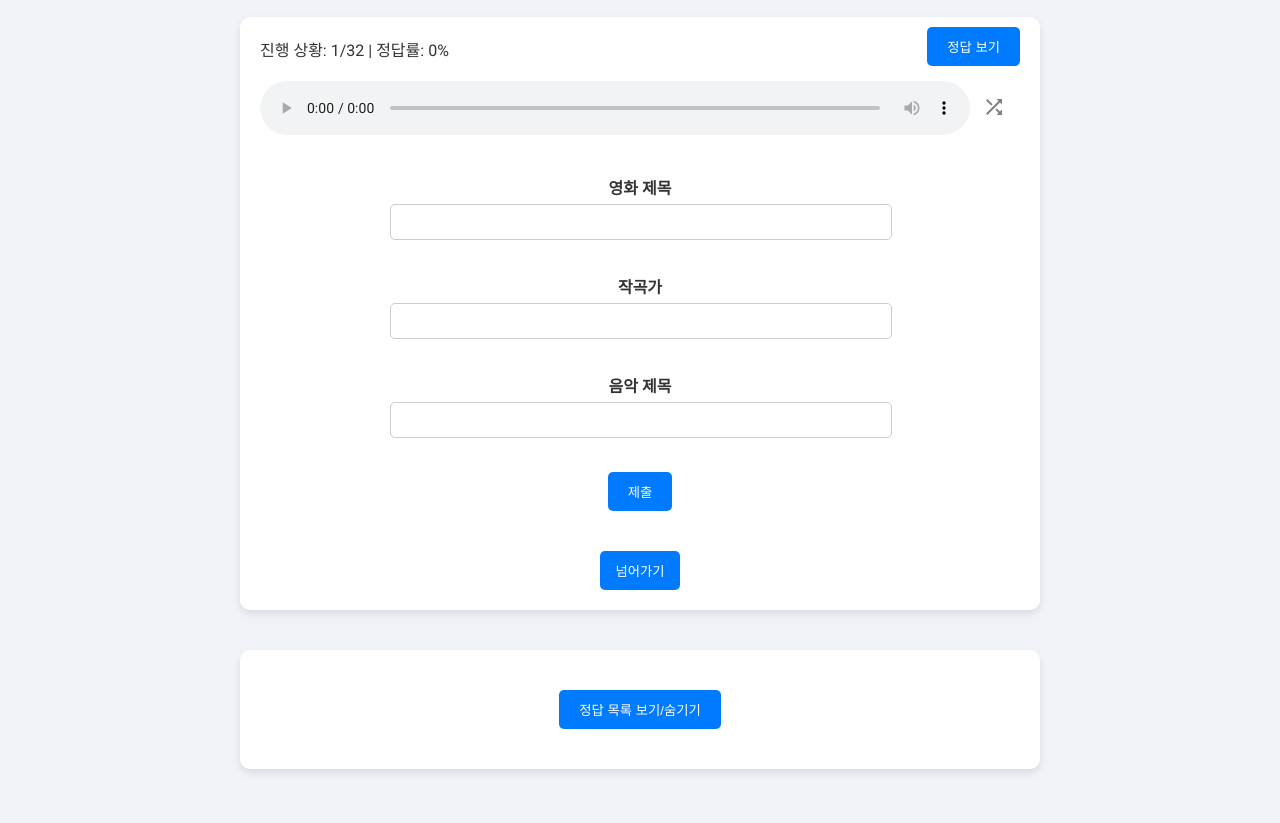
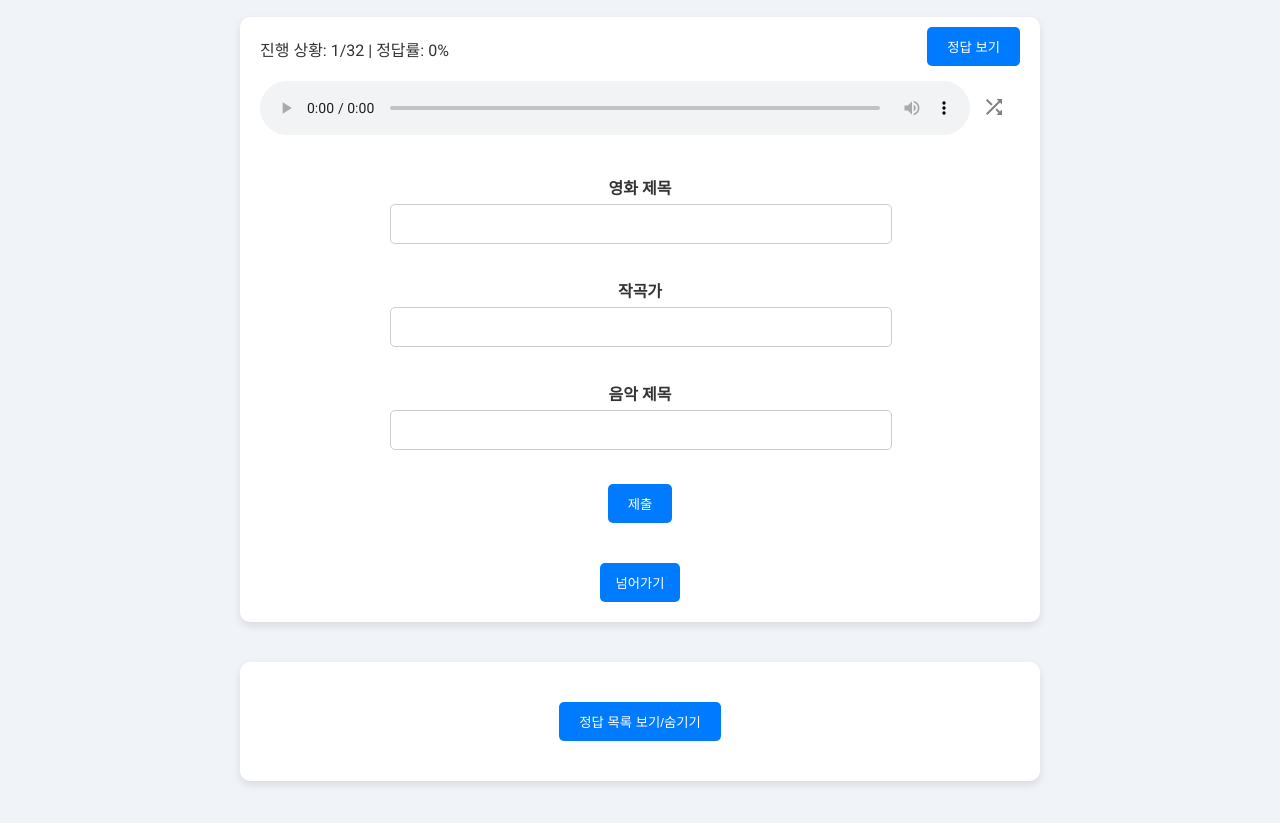
Before and after one commit to misi23010/music, a plain HTML site: page index.html in a window 1280 px wide. Shown: the part 89-912 px from the top of the page. Drawn offline with Linux system fonts and the light colour scheme.

Commit message:
Update index.html

```diff
--- a/index.html
+++ b/index.html
@@ -12,14 +12,14 @@
     /* 기본 스타일 */
     input,
     textarea {
-      font-size: 12px;
+      font-size: 16px;
       /* 기본 폰트 크기를 16px로 설정 */
     }
 
     html,
     body {
       width: 100%;
-      height: 180%;
+      height: 140%;
       margin: 0;
       padding: 0;
       overflow-x: hidden;
@@ -218,6 +218,7 @@
     #underdiv span {
       display: inline-block;
       margin-bottom: 5px;
+      font-size:12px;
     }
 
     #toggleUnderdiv {
```
